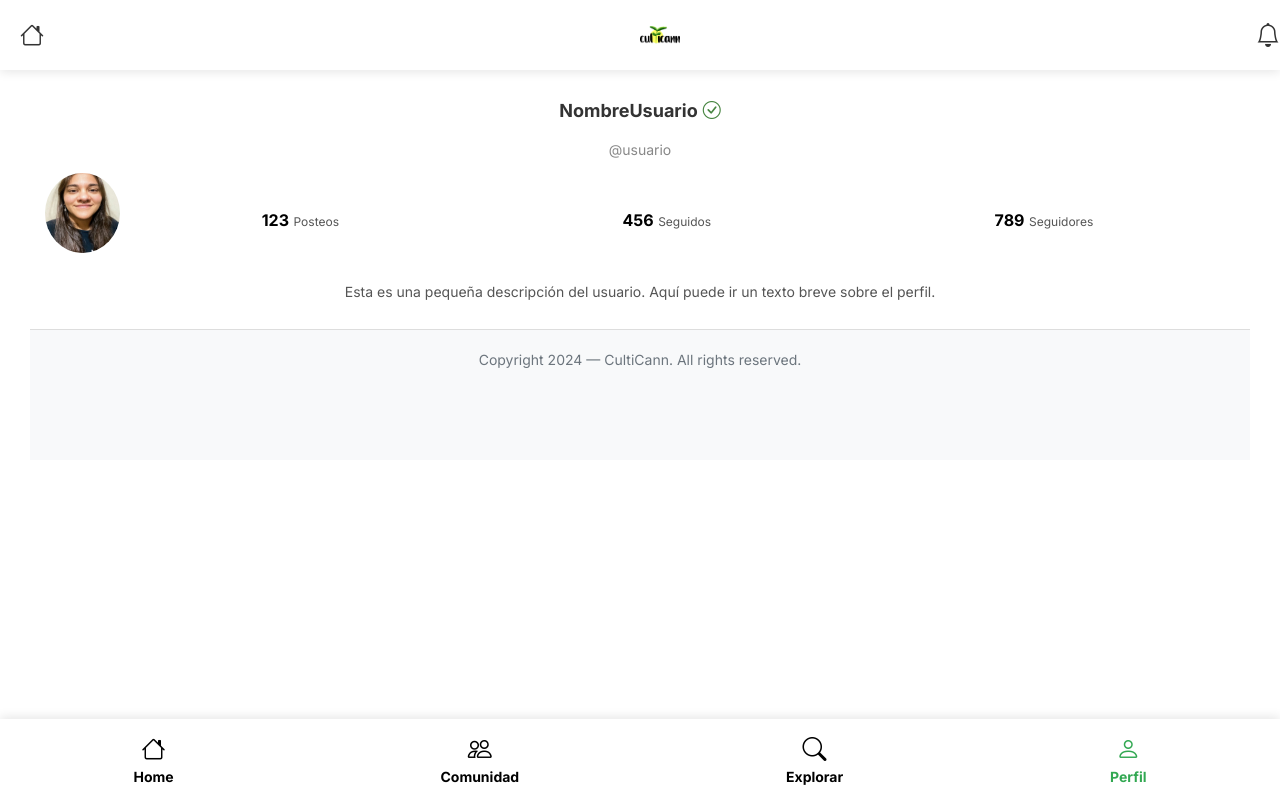
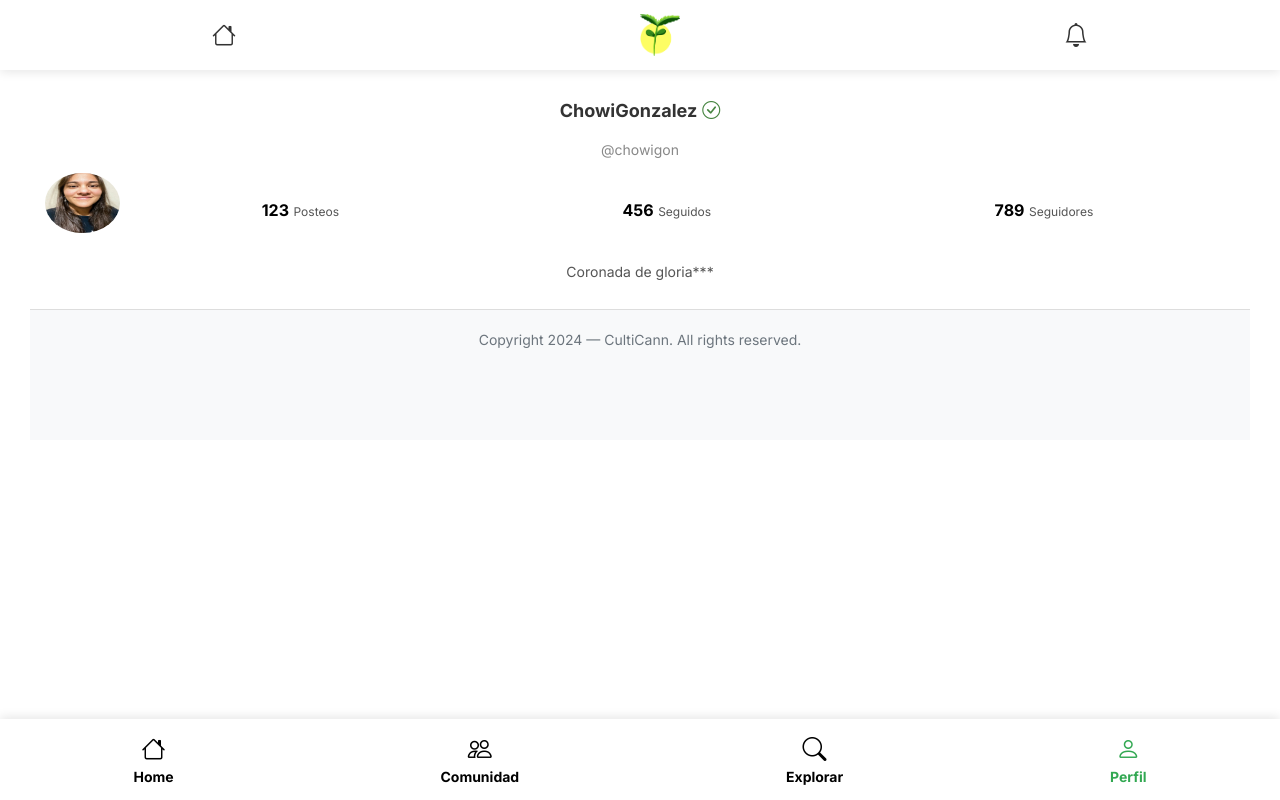
Before and after one commit to francopautasso1/CultiCann, a plain HTML site: page perfil.html in a window 1280 px wide. Drawn offline with nearby package versions, Linux system fonts and the light colour scheme.

Commit message:
cambio topnavbar y perfil

```diff
--- a/perfil.html
+++ b/perfil.html
@@ -14,7 +14,7 @@
     <a href="./home.html" class="home-icon-link">
         <i class="bi bi-house home-icon"></i>
     </a>
-    <img src="./img/Cultican L.png" alt="Logo" class="logo">
+    <img src="./img/LogoSimple.png" alt="Logo" class="logo">
     <i class="bi bi-bell notification-icon"></i>
 </div>
 
@@ -22,8 +22,8 @@
     <!-- Sección del perfil del usuario -->
     <section class="profile-section">
         <div class="profile-header">
-            <h1 class="username">NombreUsuario <i class="bi bi-check-circle"></i></h1>
-            <p class="user-handle">@usuario</p>
+            <h1 class="username">ChowiGonzalez <i class="bi bi-check-circle"></i></h1>
+            <p class="user-handle">@chowigon</p>
         </div>
 
         <div class="profile-info">
@@ -45,7 +45,7 @@
         </div>
 
         <div class="profile-bio">
-            <p>Esta es una pequeña descripción del usuario. Aquí puede ir un texto breve sobre el perfil.</p>
+            <p>Coronada de gloria***</p>
         </div>
     </section>
 
--- a/styles/styles.css
+++ b/styles/styles.css
@@ -22,10 +22,10 @@ body, html {
     width: 100%;
     height: 70px; /* Altura similar a la barra de navegación inferior */
     display: flex;
-    justify-content: space-between;
+    justify-content: space-around;
     align-items: center;
     background-color: rgba(255, 255, 255, 0.6); /* Fondo blanco con transparencia */
-    backdrop-filter: blur(10px); /* Efecto borroso */
+    backdrop-filter: blur(20px); /* Efecto borroso */
     padding: 0;
     box-shadow: 0 2px 10px rgba(0, 0, 0, 0.1); /* Sombra similar a la barra de navegación inferior */
     z-index: 1000; /* Asegura que esté por encima del contenido */
@@ -39,11 +39,7 @@ body, html {
     height: auto;
 }
 
-.top-nav img.profile-pic {
-    width: 40px; /* Tamaño similar a la foto de perfil de las publicaciones */
-    height: 40px;
-    border-radius: 50%;
-}
+
 
 .top-nav i.notification-icon {
     font-size: 24px; /* Tamaño de la campanita */
@@ -63,12 +59,7 @@ body {
 
     .top-nav img.logo {
         width: 60px; /* Ajusta el tamaño de las imágenes */
-        height: 35px;
-    }
-    .top-nav img.profile-pic {
-        width: 55px;
         height: 60px;
-        padding-left: 10px;
     }
 
 
@@ -450,7 +441,7 @@ body.index-page {
 
 .profile-pic-large {
     width: 80px;
-    height: 80px;
+    height: 60px;
     border-radius: 50%;
     margin-bottom: 15px; /* Espacio debajo de la imagen de perfil */
 }
```
Also changed, not shown: home.html (+2 -2 lines), img/LogoSimple.png (added).
